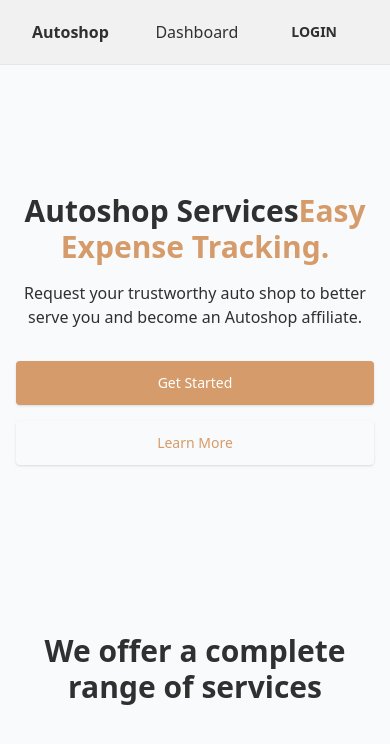
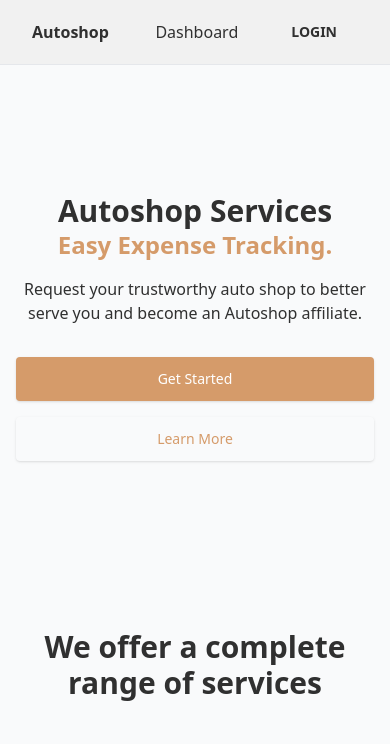
Before and after one commit to leanjunio/autoshop, a Next.js app: page / in a window 390 px wide. Shown: the top 744 px of the page. Built offline with nearby package versions, Linux system fonts and the light colour scheme; no server answers.

Commit message:
fix hero text

```diff
--- a/src/pages/index.tsx
+++ b/src/pages/index.tsx
@@ -1,4 +1,3 @@
-import Layout from "@/components/layout";
 import Navbar from "@/components/navbar";
 import Head from "next/head";
 import { FiAward, FiClock, FiDollarSign, FiGlobe, FiHeart, FiShield } from "react-icons/fi";
@@ -17,10 +16,10 @@
           <div className="mx-auto max-w-xl text-center">
             <h1 className="text-3xl font-extrabold sm:text-5xl">
               Autoshop Services
-              <strong className="font-extrabold text-accent sm:block">
-                Easy Expense Tracking.
-              </strong>
             </h1>
+            <p className="font-extrabold text-accent sm:block text-2xl sm:text-5xl">
+              Easy Expense Tracking.
+            </p>
 
             <p className="mt-4 sm:text-xl sm:leading-relaxed">
               Request your trustworthy auto shop to better serve you and become an Autoshop affiliate.
```
